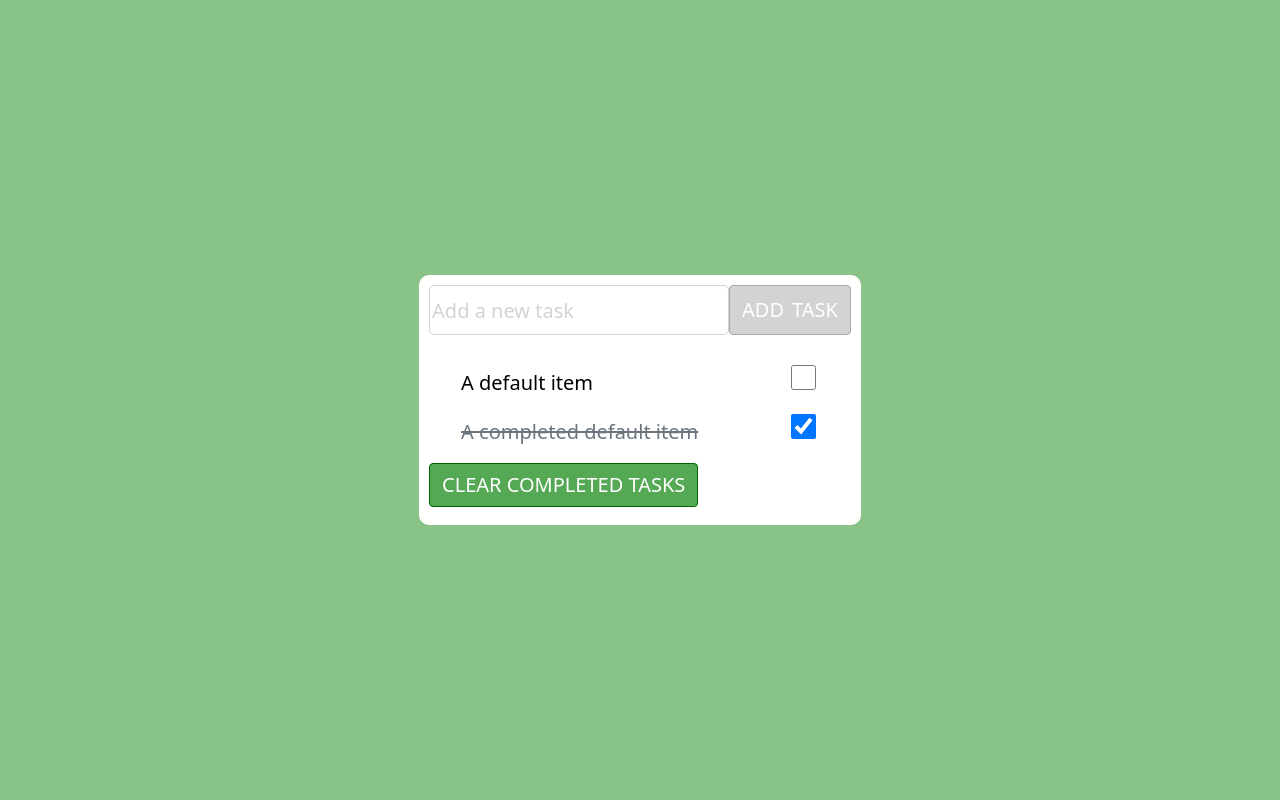
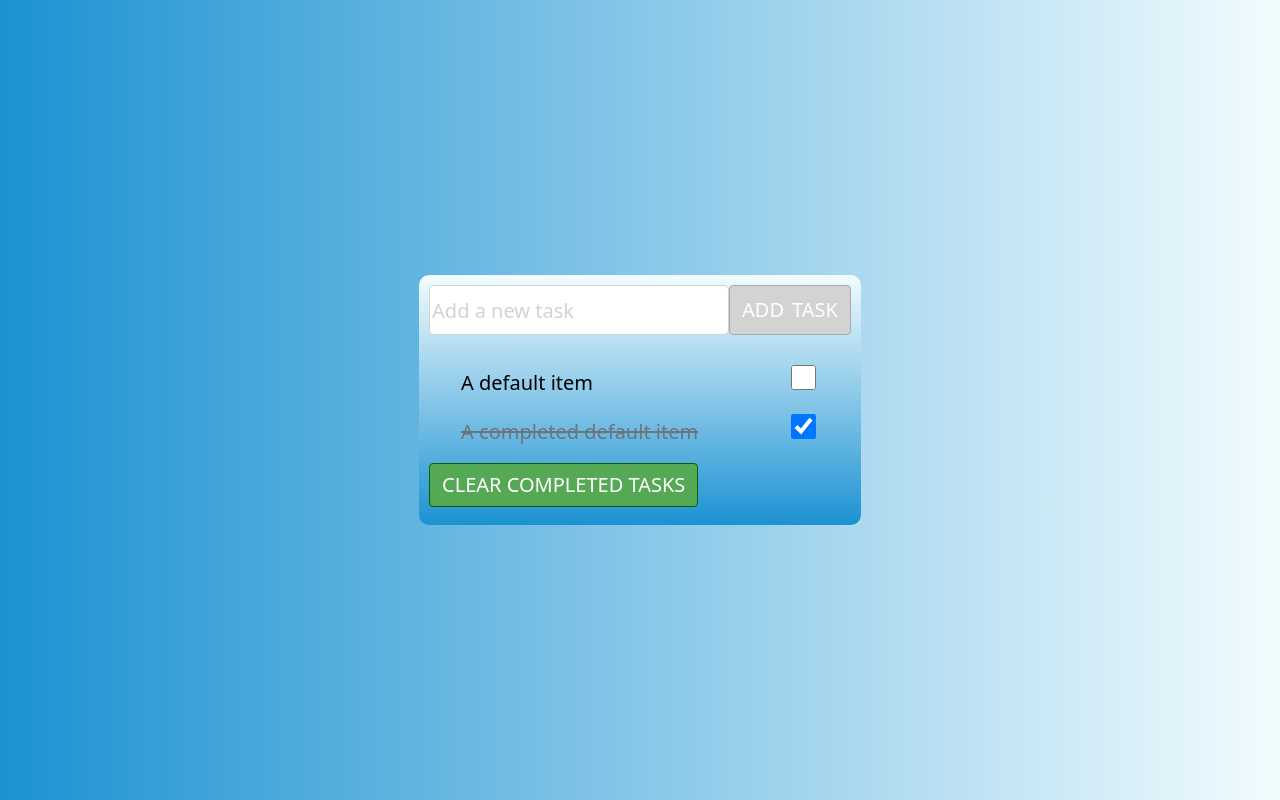
Before and after one commit to stushar12/angular-day2, an Angular app: page / in a window 1280 px wide. Built offline with nearby package versions, Linux system fonts and the light colour scheme.

Commit message:
Add files via upload

```diff
--- a/src/app/app.component.css
+++ b/src/app/app.component.css
@@ -1,22 +1,37 @@
 *{
     margin: 0;
-    font-size:20px
+    font-size: 20px;
 }
+
+
 .container-fluid
 {
-    height: 100vh;
-    background-color: #88c388;
+    height:100vh;
+
+    background: #1c92d2;
+    background: -webkit-linear-gradient(to left, #f2fcfe, #1c92d2);
+    background: linear-gradient(to left, #f2fcfe, #1c92d2);
+
     display: flex;
     justify-content: center;
+
 }
+
 
 .col
 {
-    background-color: white;
+
+    background: #1c92d2;
+background: -webkit-linear-gradient(to bottom, #f2fcfe, #1c92d2);
+background: linear-gradient(to bottom, #f2fcfe, #1c92d2);
+
+
     height: fit-content;
     border-radius:10px;
     padding: 10px;
     margin: auto;
+
+
 }
 
 
```
